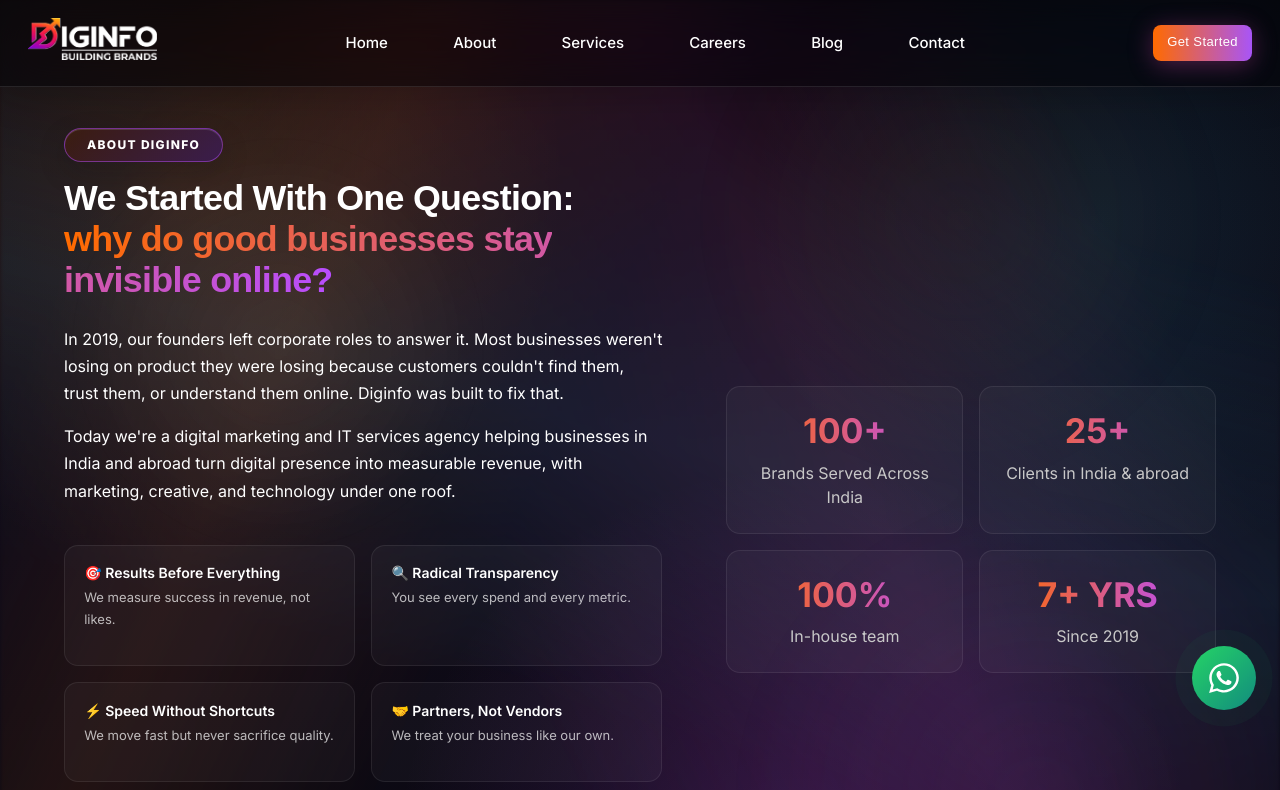
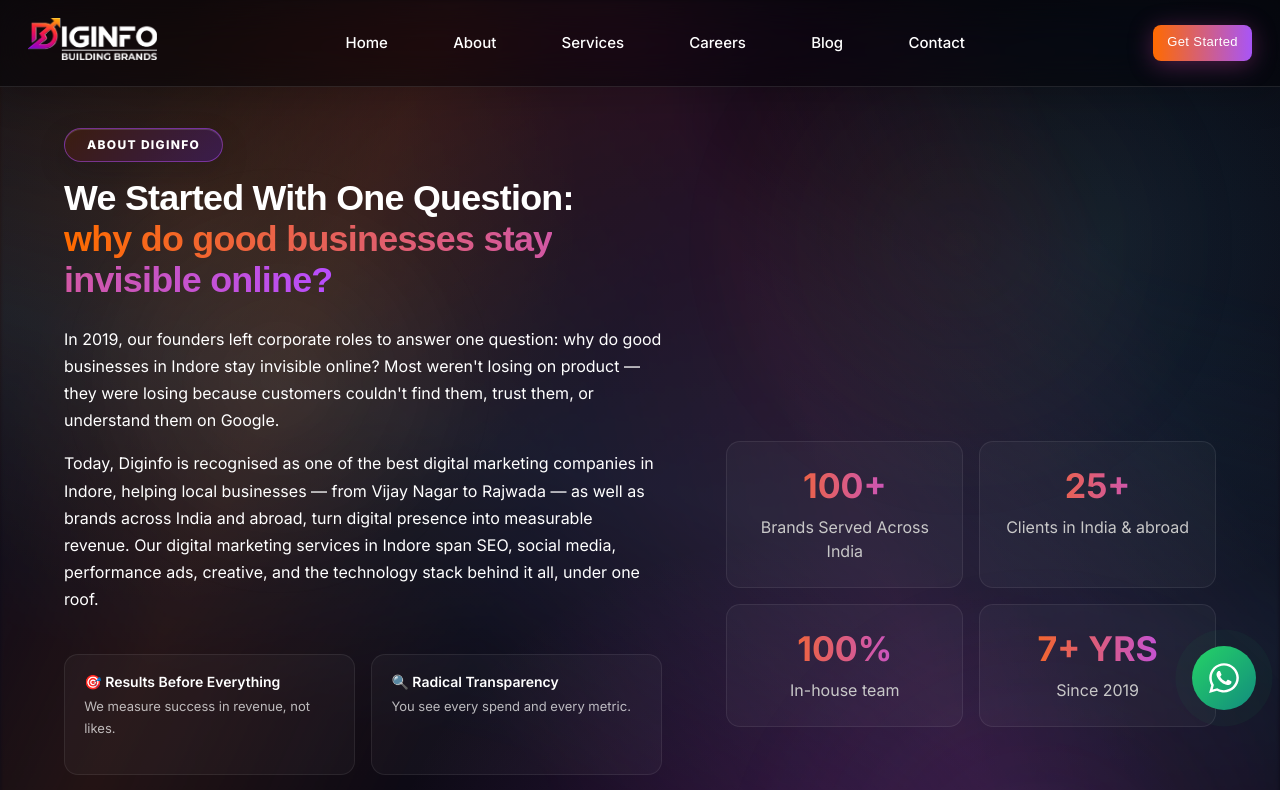
Before and after one commit to Yash-devloper/Diginfo-Nextjs, a Next.js app: page /about in a window 1280 px wide. Shown: the top 790 px of the page. Built offline with nearby package versions, Linux system fonts and the light colour scheme; no server answers; the database is empty.

Commit message:
seo content changes

```diff
--- a/src/components/AboutSection.tsx
+++ b/src/components/AboutSection.tsx
@@ -17,17 +17,13 @@
           </h2>
 
           <p className="body-lg">
-            In 2019, our founders left corporate roles to answer it. Most
-            businesses weren't losing on product they were losing because
-            customers couldn't find them, trust them, or understand them online.
-            Diginfo was built to fix that.
+            In 2019, our founders left corporate roles to answer one question: why do good businesses in Indore stay invisible online? Most weren't losing on
+            product — they were losing because customers couldn't find them, trust them, or understand them on Google.
           </p>
 
           <p className="body-lg">
-            Today we're a digital marketing and IT services agency helping
-            businesses in India and abroad turn digital presence into
-            measurable revenue, with marketing, creative, and technology under
-            one roof.
+            Today, Diginfo is recognised as one of the best digital marketing companies in Indore, helping local businesses — from Vijay Nagar to Rajwada — as well as brands across India and abroad, turn digital presence into measurable revenue.
+            Our digital marketing services in Indore span SEO, social media, performance ads, creative, and the technology stack behind it all, under one roof.
           </p>
 
           {/* SMALL FEATURE CARDS */}
--- a/src/components/Footer.tsx
+++ b/src/components/Footer.tsx
@@ -32,7 +32,7 @@
           />
 
           <p>
-           A digital marketing and IT services agency. We get businesses found, chosen, measured across Google, Social and AI Search.
+           A digital marketing and IT services agency based in Indore. We get businesses found, chosen, and measured across Google, Social and AI Search — for clients across Indore, India, and abroad.
           </p>
 
           {/* SOCIAL */}
--- a/src/components/WhySection.tsx
+++ b/src/components/WhySection.tsx
@@ -14,9 +14,9 @@
           </h2>
 
           <p className="body-lg">
-            Hundreds of agencies in India will promise you rankings and followers.
-            Very few will show you the real, measurable ROI on every decision.
-            We will — every single month.
+            Indore has no shortage of agencies promising rankings and followers. What it lacks is one that shows you the real, measurable ROI on every decision.
+            As a digital marketing agency near you in Indore, we help local and national businesses get found, get chosen, and get measured across Google, social platforms,
+            and <strong>the AI tools</strong> customers now ask first.
           </p>
 
           {/* FEATURE CARDS */}
--- a/src/lib/team.ts
+++ b/src/lib/team.ts
@@ -37,7 +37,7 @@
 export const saveTeamMember = async (
   name: string,
   role: string,
-  description: string, // Added description parameter
+  description: string,
   file?: File
 ) => {
   let imageUrl = "";
@@ -54,7 +54,7 @@
     imageUrl,
     createdAt: new Date(),
     description, // Save description
-    order, // Save order
+    order,
   });
 };
 
@@ -76,7 +76,7 @@
     name,
     role,
     imageUrl,
-    description, // Update description
+    description,
   });
 };
 
```
Also changed, not shown: src/components/FaqSection.tsx (+10 -0 lines), src/components/Hero.tsx (+4 -7 lines).
